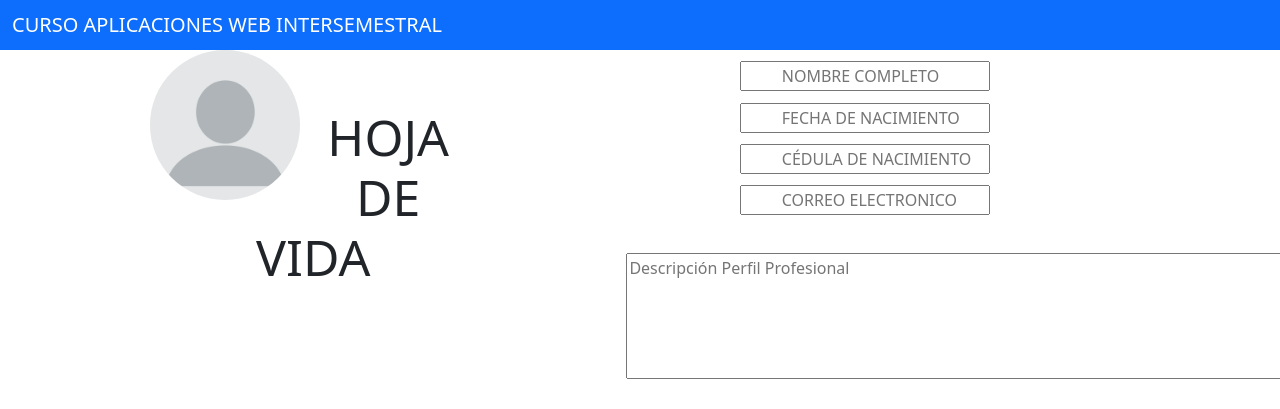
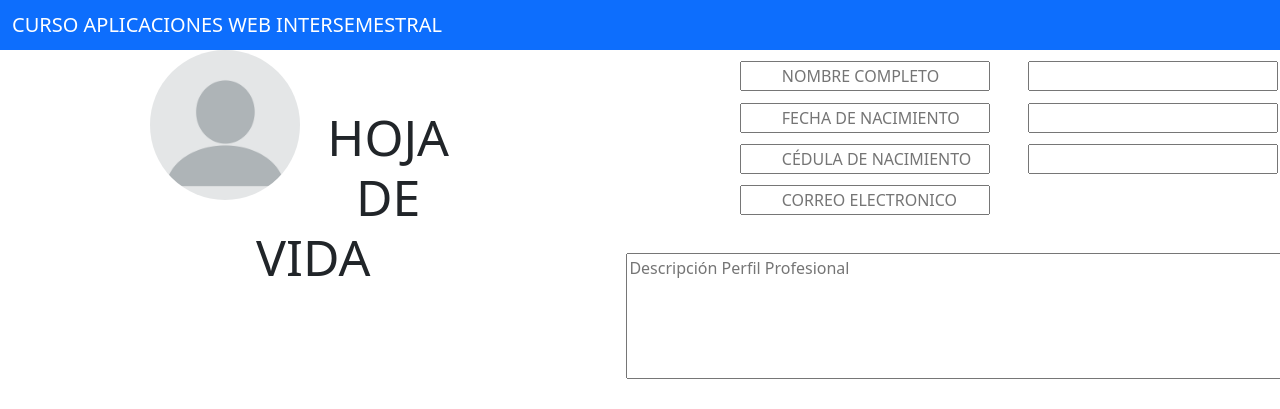
Before and after one commit to Sol-Mar27/taller_1, a plain HTML site: page index.html in a window 1280 px wide. Shown: the top 409 px of the page. Drawn offline with nearby package versions, Linux system fonts and the light colour scheme.

Commit message:
aniadiendo Pasatiempo

```diff
--- a/index.html
+++ b/index.html
@@ -45,6 +45,19 @@
                 </div>
             </div>
 
+            <div class="datos" id="div-datosPasatiempo">
+                <br>
+                <h2>PASATIEMPO</h2>
+                <div id="div-input">
+                    <input type="text" class="form-switch">
+                </div>
+                <div id="div-input">
+                    <input type="text" class="form-switch">
+                </div>
+                <div id="div-input">
+                    <input type="text" class="form-switch">
+                </div>
+            </div>
         </div>
 
         <div id="div-description">
```
